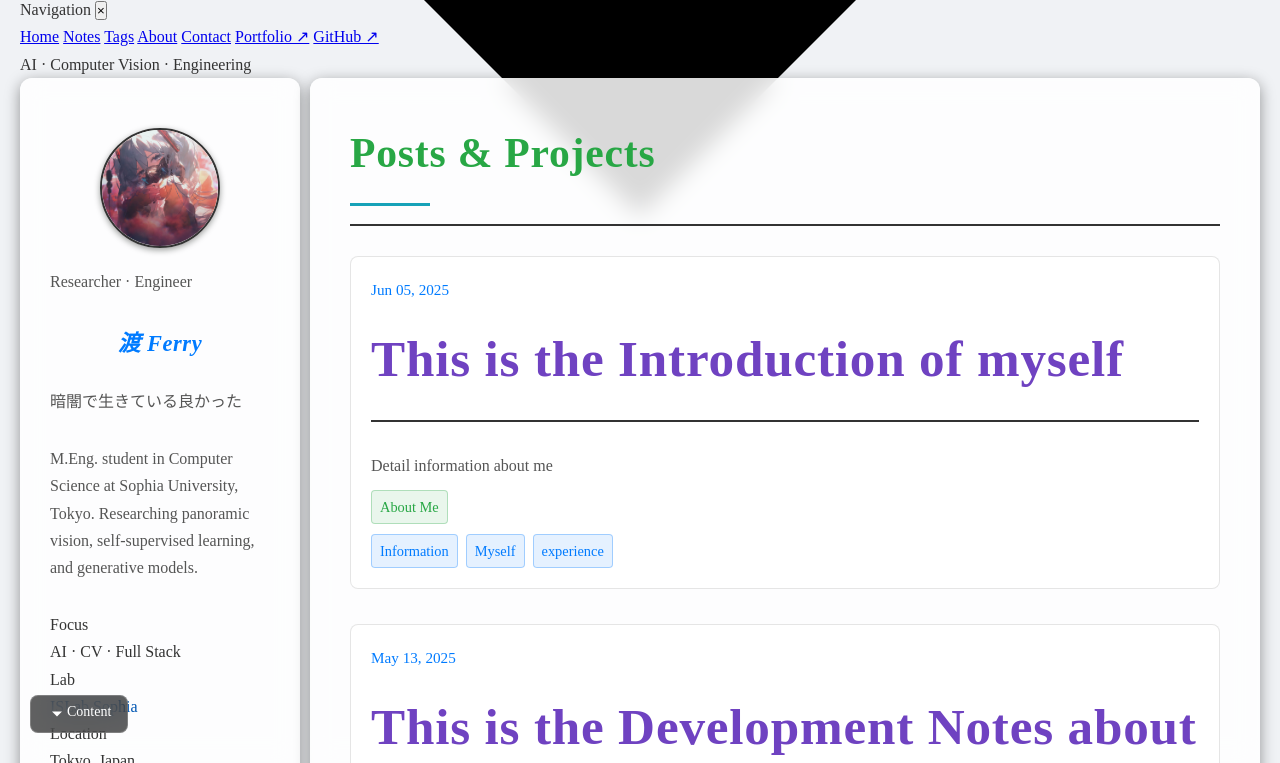
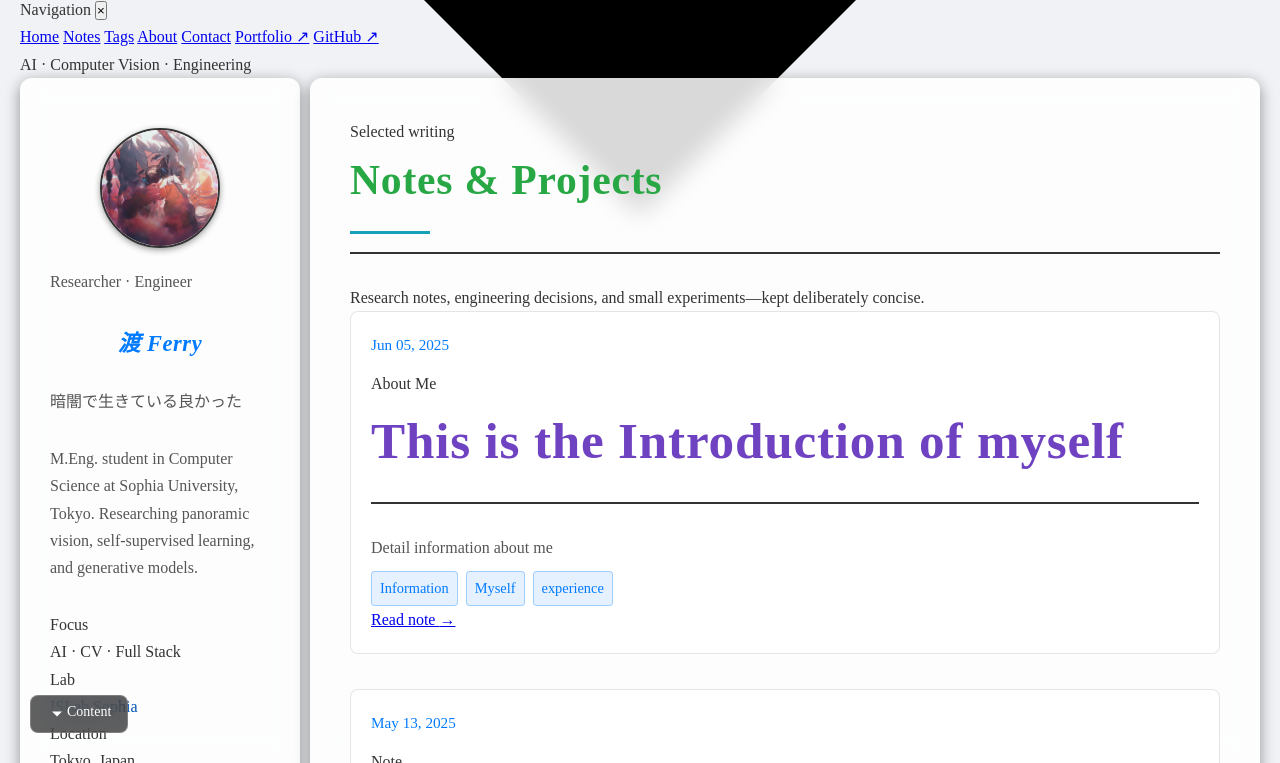
Before and after one commit to shengruduzhou/shengruduzhou.github.io, a Jekyll site: the page built from index.html, in a window 1280 px wide and 900 px high, scrolled down 764 px, cut to the strip 137-900 px from the top of the window. Built offline with Jekyll 4.4.1, drawn with Linux system fonts in a browser that asks for light colours; the list of posts is cut into pages by our own code; some of the changed text lies outside the part shown.

Commit message:
Improve notes listing hierarchy

```diff
--- a/index.html
+++ b/index.html
@@ -1,49 +1,59 @@
 ---
 layout: default
 ---
-<h2>Posts & Projects</h2>
+<section class="section-heading">
+    <div>
+        <p class="section-kicker">Selected writing</p>
+        <h2>Notes & Projects</h2>
+    </div>
+    <p class="section-intro">Research notes, engineering decisions, and small experiments—kept deliberately concise.</p>
+</section>
+
 <div class="posts-container">
     {% for post in paginator.posts %}
-    <div class="post-item">
-        <span class="post-date">{{ post.date | date: "%b %d, %Y" }}</span>
+        <article class="post-item" data-reveal>
+            <div class="post-meta-row">
+                <time class="post-date" datetime="{{ post.date | date_to_xmlschema }}">{{ post.date | date: "%b %d, %Y" }}</time>
+                {% if post.categories and post.categories.size > 0 %}
+                    <span class="post-type">{{ post.categories | first }}</span>
+                {% endif %}
+            </div>
+
             <h3 class="post-title"><a href="{{ post.url | relative_url }}">{{ post.title }}</a></h3>
+
             {% if post.description %}
                 <p class="post-description">{{ post.description }}</p>
             {% else %}
-          <p class="post-description">{{ post.excerpt | strip_html | truncatewords: 20 }}</p>
+                <p class="post-description">{{ post.excerpt | strip_html | truncatewords: 24 }}</p>
             {% endif %}
-        <div class="post-categories">
-          {% for category in post.categories %}
-            <span class="category-tag">{{ category }}</span>
-          {% endfor %}
-        </div>
-        <div class="post-tags">
-          {% for tag in post.tags %}
+
+            {% if post.tags and post.tags.size > 0 %}
+                <div class="post-tags" aria-label="Tags">
+                    {% for tag in post.tags limit: 4 %}
                         <span class="tag-tag">{{ tag }}</span>
                     {% endfor %}
                 </div>
-    </div>
+            {% endif %}
+
+            <a class="post-link" href="{{ post.url | relative_url }}" aria-label="Read {{ post.title }}">Read note <span aria-hidden="true">→</span></a>
+        </article>
     {% endfor %}
 </div>
 
-<div class="pagination">
+{% if paginator.total_pages > 1 %}
+<nav class="pagination" aria-label="Pagination">
     {% if paginator.previous_page %}
-      <a href="{{ paginator.previous_page_path | relative_url }}" class="previous">
-        &laquo; Newer Posts
-      </a>
+        <a href="{{ paginator.previous_page_path | relative_url }}" class="previous">← Newer</a>
     {% else %}
-      <span class="previous disabled">&laquo; Newer Posts</span>
+        <span class="previous disabled">← Newer</span>
     {% endif %}
 
-    <span class="page-number">
-      Page {{ paginator.page }} of {{ paginator.total_pages }}
-    </span>
+    <span class="page-number">{{ paginator.page }} / {{ paginator.total_pages }}</span>
 
     {% if paginator.next_page %}
-      <a href="{{ paginator.next_page_path | relative_url }}" class="next">
-        Older Posts &raquo;
-      </a>
+        <a href="{{ paginator.next_page_path | relative_url }}" class="next">Older →</a>
     {% else %}
-      <span class="next disabled">Older Posts &raquo;</span>
+        <span class="next disabled">Older →</span>
     {% endif %}
-</div>
+</nav>
+{% endif %}
```
Lines whose indentation alone changed are shown as unchanged.
